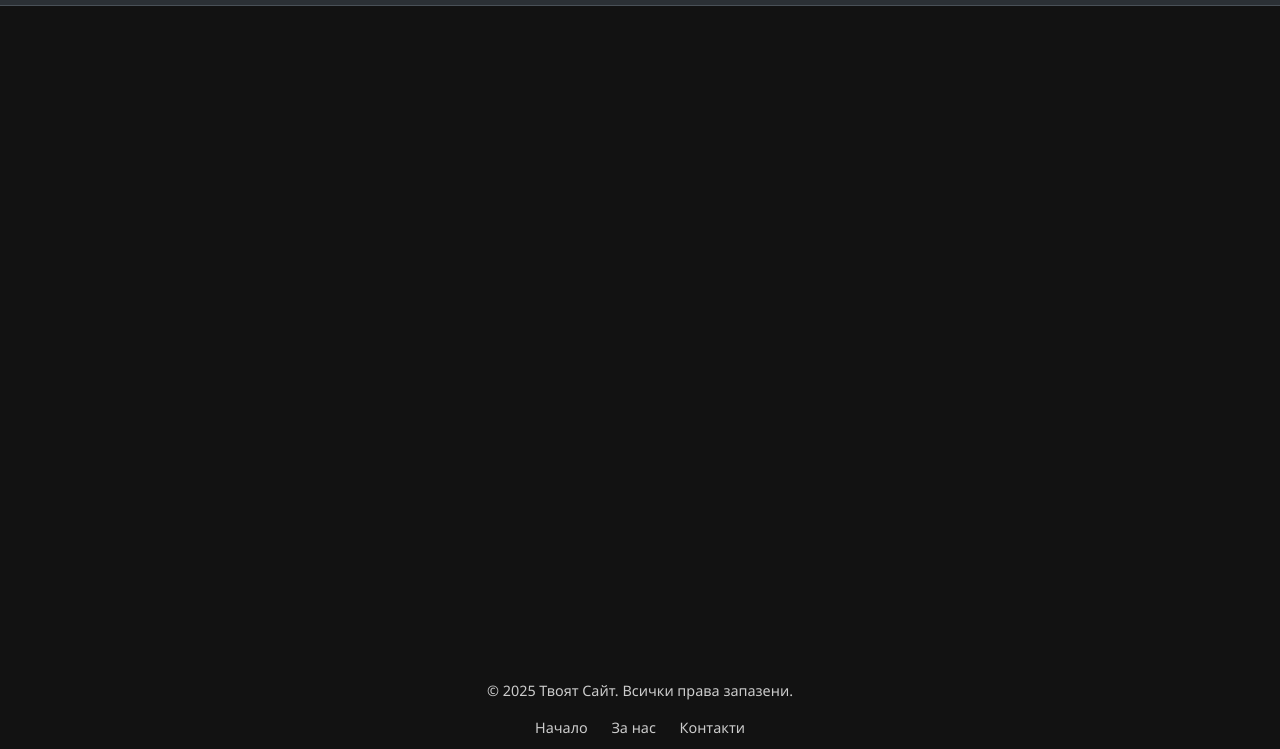
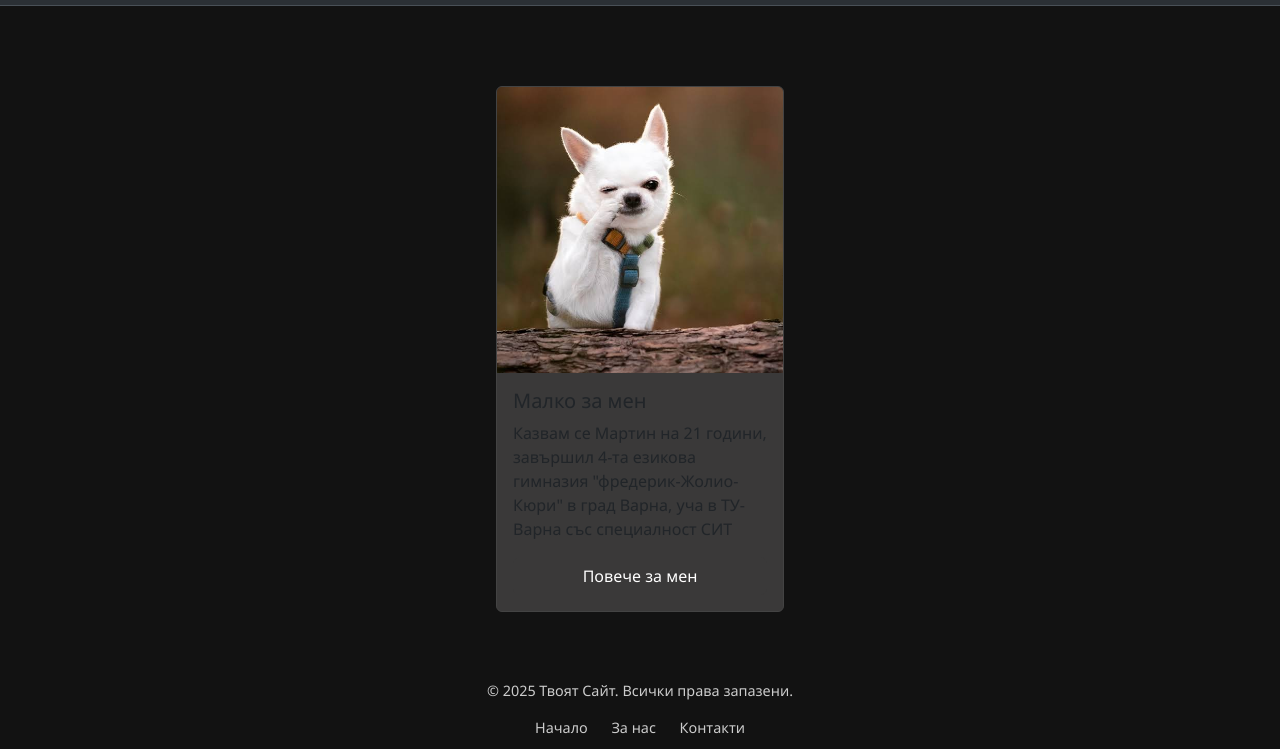
Before and after one commit to Beeemer/FinalProject, a plain HTML site: page AboutUs.html in a window 1280 px wide. Shown: the part 51-800 px from the top of the page. Drawn offline with nearby package versions, Linux system fonts and the light colour scheme.

Commit message:
about us ui

```diff
--- a/AboutUs.html
+++ b/AboutUs.html
@@ -29,6 +29,17 @@
     </div>
 </nav>
 
+<div class="card" style="width: 18rem;">
+    <img src="./Images/dog.jpg" class="card-img-top" alt="photo of me">
+    <div class="card-body">
+        <h5 class="card-title">Малко за мен</h5>
+        <p class="card-text">Казвам се Мартин на 21 години,
+            завършил 4-та езикова гимназия "фредерик-Жолио-Кюри" в град Варна,
+            уча в ТУ-Варна със специалност СИТ</p>
+        <button class="btn btn-primary">Повече за мен</button>
+    </div>
+</div>
+
 <footer>
     <div class="footer-content fixed-bottom">
         <p>&copy; 2025 Твоят Сайт. Всички права запазени.</p>
--- a/style.css
+++ b/style.css
@@ -135,3 +135,23 @@ footer {
     }
 
 }
+.card {
+    background-color: #3a3939;
+    border-color: #434343;
+}
+.card:hover {
+    border-color: #787373;
+}
+.card button {
+     background-color: #3a3939;
+    border-color: #3a3939;
+}
+.card button:hover {
+    background-color: #3a3939;
+    border-color: #3a3939;
+    color: #2c2c2c;
+}
+.card button:active {
+    background-color: #3a3939 !important;
+    border-color: #3a3939 !important;
+}
```
Also changed, not shown: SearchPlayer.html (+2 -2 lines), index.html (+1 -1 lines), Images/dog.jpg (added).
